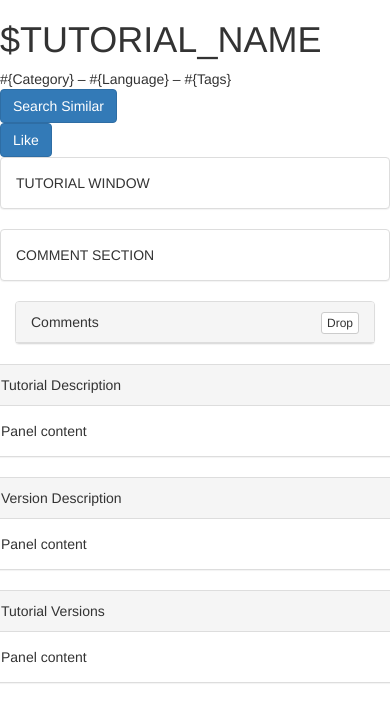
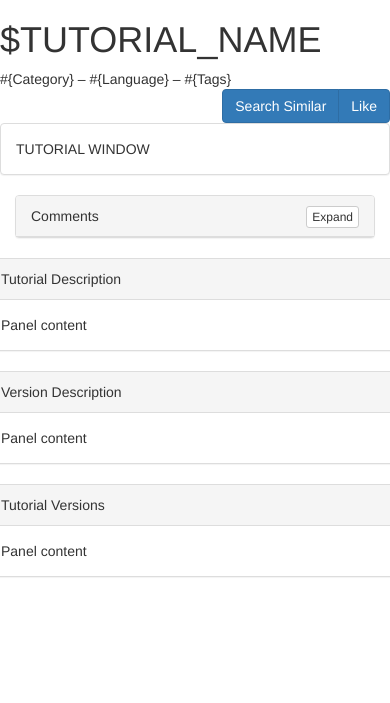
Before and after one commit to FrejaThoresen/CommuniCode, a Django app: template templates/TutorialPage.html in a window 390 px wide. Shown: the part 244-947 px from the top of the page. After the commit the page ends 821 px from the top, so only its background shows below. Run offline with Django 3.2, Linux system fonts and the light colour scheme; the template is opened without the code that fills it, so the values that code supplies are empty; grey boxes labelled with a size stand in for pictures from a placeholder-image service; some libraries are stand-ins or nearby versions.

Commit message:
Neatened up Tutorial Page

```diff
--- a/templates/TutorialPage.html
+++ b/templates/TutorialPage.html
@@ -62,12 +62,11 @@
 				#{Category} – #{Language} – #{Tags}
 			</div>
 
-			<div class="col-md-2">
-				<button type="button" class="btn btn-primary">Search Similar</button>
-			</div>
-
-			<div class="col-md-1 centered">
-				<button type="button" class="btn btn-primary">Like</button>
+			<div class="col-md-3 text-right">
+				<div class="btn-group">
+					<button type="button" class="btn btn-primary">Search Similar</button>
+					<button type="button" class="btn btn-primary">Like</button>
+				</div>
 			</div>
 		</div>
 
@@ -87,14 +86,6 @@
 
 		<div class="row">
 			<div class = "col-md-12">
-
-				<div class="panel panel-default">
-					<div class="panel-body">
-						COMMENT SECTION
-					</div>
-				</div>
-
-
 				<!-- Drop Down Comments Box -->
 <div class="container">
 	<div class="row">
@@ -106,7 +97,7 @@
 					<div class="btn-group pull-right">
 						<a type="button" class="btn btn-default btn-xs" data-toggle="collapse" data-parent="#accordion" href="#collapseOne">
 							<!-- <span class="glyphicon glyphicon-chevron-down"></span> -->
-							Drop
+							Expand
 						</a>
 					</div>
 				</div>
```
